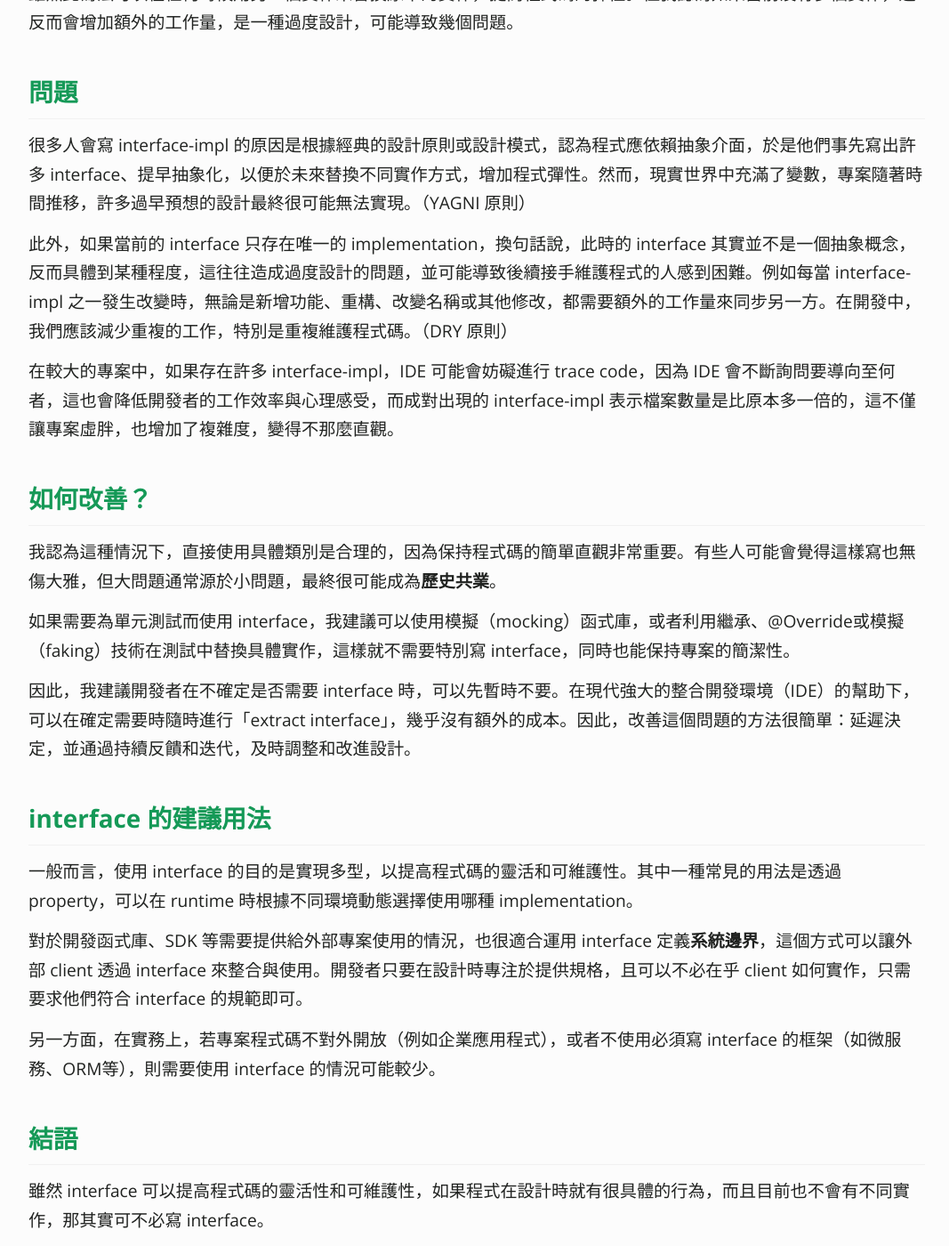
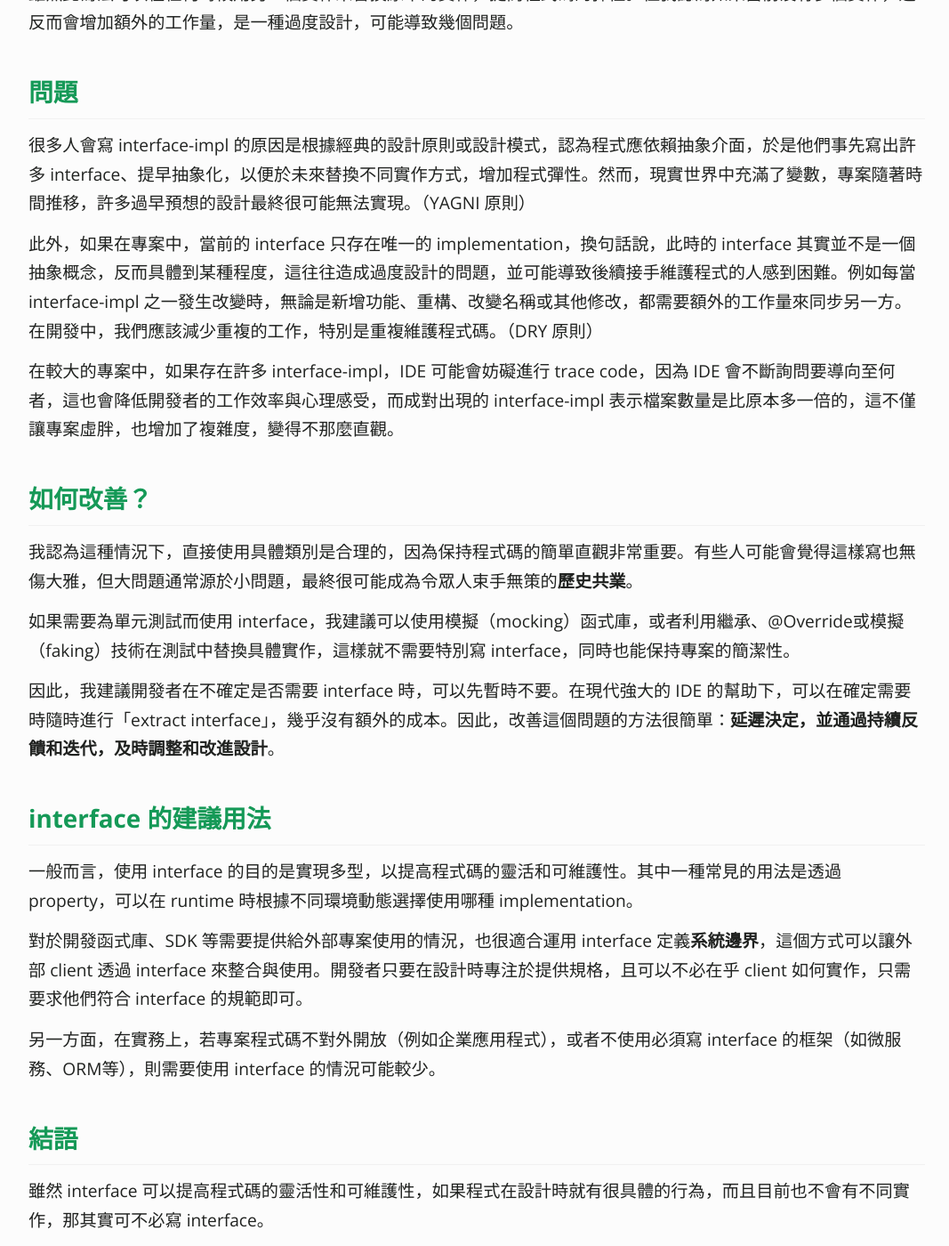
Before and after one commit to KaiSheng714/KaiSheng714.github.io, a Jekyll site: the page built from _posts/2022-01-20-anti-pattern-of-java-interface-impl-style.md, in a window 1280 px wide and 1400 px high, scrolled down 723 px. Shown: the whole window at 89% size, without its empty margins (104-1171 px from the left). Built offline with Jekyll 4.4.1, drawn with Linux system fonts in a browser that asks for light colours; comment, search, counter and statistics services are not loaded.

Commit message:
interface

```diff
--- a/_posts/2022-01-20-anti-pattern-of-java-interface-impl-style.md
+++ b/_posts/2022-01-20-anti-pattern-of-java-interface-impl-style.md
@@ -16,16 +16,16 @@ image: /assets/image/interface-impl-dir.png
 ## **問題**
 很多人會寫 interface-impl 的原因是根據經典的設計原則或設計模式，認為程式應依賴抽象介面，於是他們事先寫出許多 interface、提早抽象化，以便於未來替換不同實作方式，增加程式彈性。然而，現實世界中充滿了變數，專案隨著時間推移，許多過早預想的設計最終很可能無法實現。（YAGNI 原則）
 
-此外，如果當前的 interface 只存在唯一的 implementation，換句話說，此時的 interface 其實並不是一個抽象概念，反而具體到某種程度，這往往造成過度設計的問題，並可能導致後續接手維護程式的人感到困難。例如每當 interface-impl 之一發生改變時，無論是新增功能、重構、改變名稱或其他修改，都需要額外的工作量來同步另一方。在開發中，我們應該減少重複的工作，特別是重複維護程式碼。（DRY 原則）
+此外，如果在專案中，當前的 interface 只存在唯一的 implementation，換句話說，此時的 interface 其實並不是一個抽象概念，反而具體到某種程度，這往往造成過度設計的問題，並可能導致後續接手維護程式的人感到困難。例如每當 interface-impl 之一發生改變時，無論是新增功能、重構、改變名稱或其他修改，都需要額外的工作量來同步另一方。在開發中，我們應該減少重複的工作，特別是重複維護程式碼。（DRY 原則）
 
 在較大的專案中，如果存在許多 interface-impl，IDE 可能會妨礙進行 trace code，因為 IDE 會不斷詢問要導向至何者，這也會降低開發者的工作效率與心理感受，而成對出現的 interface-impl 表示檔案數量是比原本多一倍的，這不僅讓專案虛胖，也增加了複雜度，變得不那麼直觀。
 
 ## **如何改善？**
-我認為這種情況下，直接使用具體類別是合理的，因為保持程式碼的簡單直觀非常重要。有些人可能會覺得這樣寫也無傷大雅，但大問題通常源於小問題，最終很可能成為**歷史共業**。
+我認為這種情況下，直接使用具體類別是合理的，因為保持程式碼的簡單直觀非常重要。有些人可能會覺得這樣寫也無傷大雅，但大問題通常源於小問題，最終很可能成為令眾人束手無策的**歷史共業**。
 
 如果需要為單元測試而使用 interface，我建議可以使用模擬（mocking）函式庫，或者利用繼承、@Override或模擬（faking）技術在測試中替換具體實作，這樣就不需要特別寫 interface，同時也能保持專案的簡潔性。
 
-因此，我建議開發者在不確定是否需要 interface 時，可以先暫時不要。在現代強大的整合開發環境（IDE）的幫助下，可以在確定需要時隨時進行「extract interface」，幾乎沒有額外的成本。因此，改善這個問題的方法很簡單：延遲決定，並通過持續反饋和迭代，及時調整和改進設計。
+因此，我建議開發者在不確定是否需要 interface 時，可以先暫時不要。在現代強大的 IDE 的幫助下，可以在確定需要時隨時進行「extract interface」，幾乎沒有額外的成本。因此，改善這個問題的方法很簡單：**延遲決定，並通過持續反饋和迭代，及時調整和改進設計**。
 
 ## **interface 的建議用法**
 一般而言，使用 interface 的目的是實現多型，以提高程式碼的靈活和可維護性。其中一種常見的用法是透過 property，可以在 runtime 時根據不同環境動態選擇使用哪種 implementation。
```
